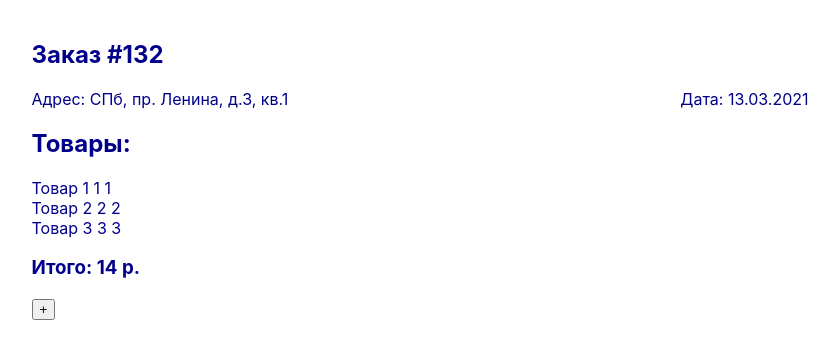
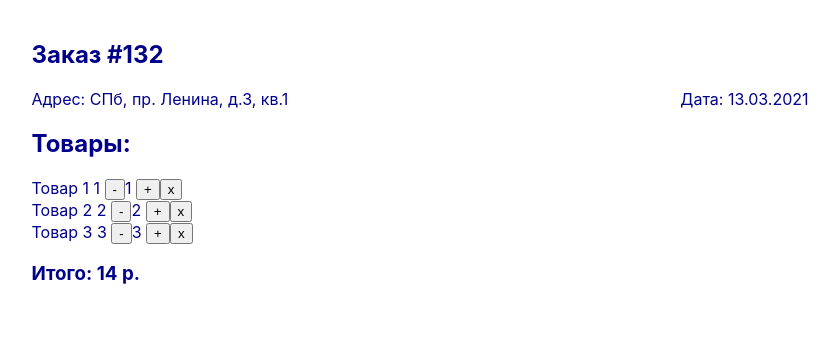
Before and after one commit to Auxilant/react-test-apps, a React (Create React App) app: page /order-details in a window 1280 px wide. Shown: the top 358 px of the page, without its empty margins (220-1059 px from the left). Built offline with nearby package versions, Linux system fonts and the light colour scheme.

Commit message:
useState, -/+ buttons

```diff
--- a/src/pages/order-page/OrderDetails.tsx
+++ b/src/pages/order-page/OrderDetails.tsx
@@ -1,23 +1,22 @@
-import { useReducer } from 'react'
+import { useState } from 'react'
 import { OrderData } from '../../interfaces/OrderData'
 import './OrderDetails.scss'
 import OrderItem from './OrderItem'
 
 function OrderDetails({orderData}: {orderData: OrderData}) {
-    const updater = (state: OrderData, {id, qty}:{id: number, qty: number}) => {
-        for (let item of state.items) {
-            if (item.id === id) {
-                item.qty = qty;
-                break;
-            }
-        }
-        console.log(state);
-        return state;
+    const [items, setItems] = useState(orderData.items);
+
+    const setItemQty = (id: number, qty: number) => {
+        const newItems = items.map(item => {
+            if (item.id === id)
+                return {...item, qty};
+            else
+                return item;
+        })
+        setItems(newItems);
     }
 
-    const [order, updateOrder] = useReducer(updater, orderData);
-
-    const total = order.items.reduce(
+    const total = items.reduce(
         (sum, item) => sum + item.qty * item.price, 0
     );
 
@@ -30,12 +29,11 @@ function OrderDetails({orderData}: {orderData: OrderData}) {
             </div>
             <h2>Товары:</h2>
             <div className="order-items">
-                {orderData.items.map (item => (
-                    <OrderItem key={item.id} item={item}/>
+                {items.map (item => (
+                    <OrderItem key={item.id} item={item} setItemQty={setItemQty}/>
                 ))}
             </div>
             <h3>Итого: {total} р.</h3>
-            <button onClick={() => updateOrder({id: 1, qty: 5})}>+</button>
         </div>
     )
 }
--- a/src/pages/order-page/OrderItem.tsx
+++ b/src/pages/order-page/OrderItem.tsx
@@ -1,12 +1,18 @@
 import { OrderItemData } from '../../interfaces/OrderData'
 
-function OrderItem({item}:{item: OrderItemData}) {
-    return(
-        <div className="order-item">
-            <span>{item.name} </span>
-            <span>{item.price} </span>
-            <span>{item.qty} </span>
-        </div>
+function OrderItem({ item, setItemQty }: { item: OrderItemData, setItemQty:(id: number, qty: number) => void }) {
+    return (
+        <div className="order-item-container">
+            <div className="order-item">
+                <span>{item.name} </span>
+                <span>{item.price} </span>
+                <button onClick={() => setItemQty(item.id, item.qty - 1)}>-</button>
+                <span>{item.qty} </span>
+                <button onClick={() => setItemQty(item.id, item.qty + 1)}>+</button>
+                <button>x</button>
+            </div>
+        </div >
+
     )
 }
 
```
